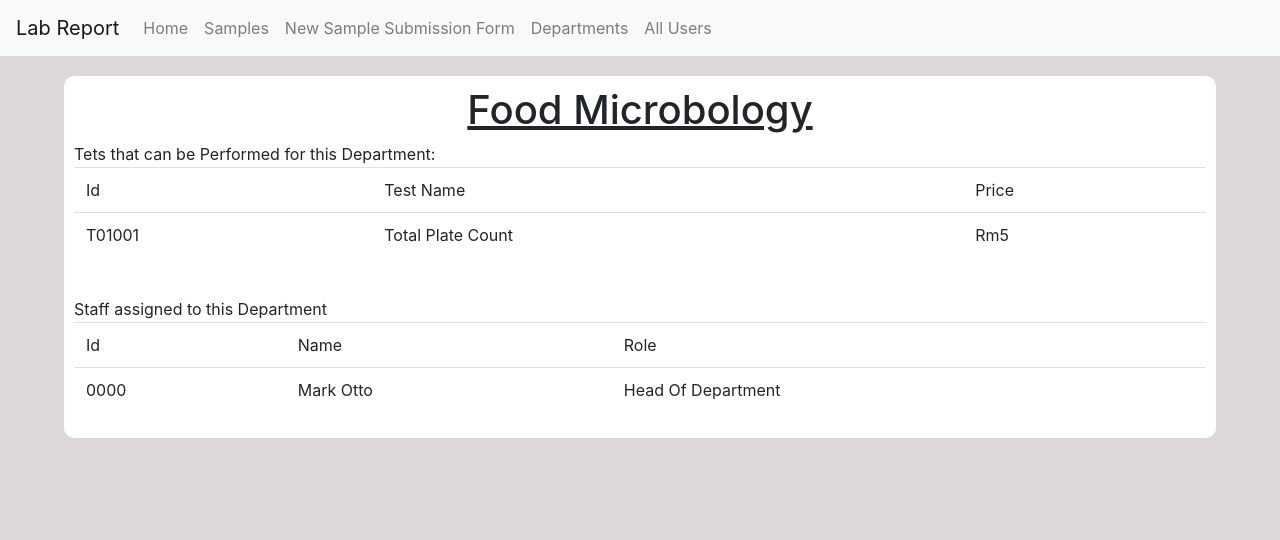
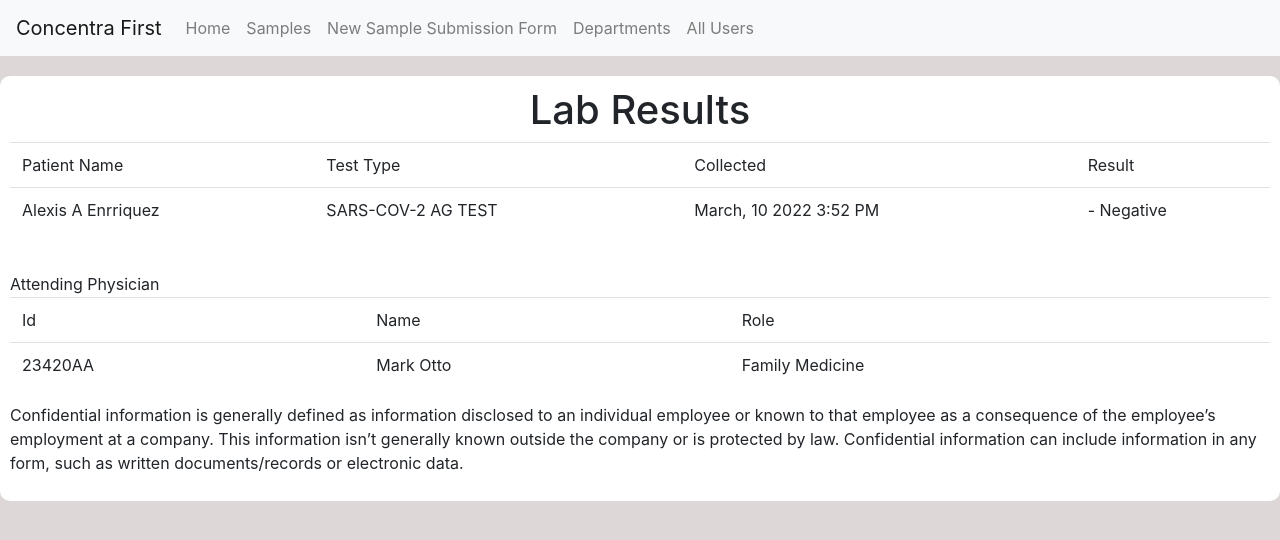
Before and after one commit to I90K/labReport, a plain HTML site: page department.html in a window 1280 px wide. Drawn offline with nearby package versions, Linux system fonts and the light colour scheme.

Commit message:
dfgh
dhgghdf

```diff
--- a/department.html
+++ b/department.html
@@ -14,7 +14,7 @@
     <script src="https://cdn.jsdelivr.net/npm/popper.js@1.16.0/dist/umd/popper.min.js" integrity="sha384-Q6E9RHvbIyZFJoft+2mJbHaEWldlvI9IOYy5n3zV9zzTtmI3UksdQRVvoxMfooAo" crossorigin="anonymous"></script>
     <script src="https://stackpath.bootstrapcdn.com/bootstrap/4.4.1/js/bootstrap.min.js" integrity="sha384-wfSDF2E50Y2D1uUdj0O3uMBJnjuUD4Ih7YwaYd1iqfktj0Uod8GCExl3Og8ifwB6" crossorigin="anonymous"></script>
     <nav class="navbar navbar-expand-lg navbar-light bg-light">
-      <a class="navbar-brand" href="#">Lab Report</a>
+      <a class="navbar-brand" href="#">Concentra First</a>
       <button class="navbar-toggler" type="button" data-toggle="collapse" data-target="#navbarSupportedContent" aria-controls="navbarSupportedContent" aria-expanded="false" aria-label="Toggle navigation">
         <span class="navbar-toggler-icon"></span>
       </button>
@@ -42,25 +42,29 @@
 
   <body style="background-color: #c7bcbc98;">
     <div class="container">
-      <h1 style="text-align: center; text-decoration:underline;">Food Microbology</h1>
-      <p style="margin-bottom: 1px;">Tets that can be Performed for this Department:</p>
+      <h1 style="text-align: center;">Lab Results</h1>
+
       <table class="table">
         <thead>
           <tr>
-            <td>Id</td>
-            <td>Test Name</td>
-            <td>Price</td>
+            <td>Patient Name</td>
+            <td>Test Type</td>
+            <td>Collected</td>
+            <td>Result</td>
+
           </tr>
         </thead>
         <tbody>
           <tr>
-            <td>T01001</td>
-            <td>Total Plate Count</td>
-            <td>Rm5</td>
+            <td>Alexis A Enrriquez</td>
+            <td>SARS-COV-2 AG TEST</td>
+            <td>March, 10 2022 3:52 PM</td>
+            <td>- Negative</td>
+
           </tr>
         </tbody>
       </table><br>
-      <p style="margin-bottom: 1px;">Staff assigned to this Department</p>
+      <p style="margin-bottom: 1px;">Attending Physician</p>
       <table class="table">
         <thead>
           <tr>
@@ -71,13 +75,17 @@
         </thead>
         <tbody>
           <tr>
-            <td>0000</td>
+            <td>23420AA</td>
             <td>Mark Otto</td>
-            <td>Head Of Department</td>
+            <td>Family Medicine</td>
           </tr>
+
         </tbody>
+
       </table>
+      <p>Confidential information is generally defined as information disclosed to an individual employee or known to that employee as a consequence of the employee’s employment at a company. This information isn’t generally known outside the company or is protected by law. Confidential information can include information in any form, such as written documents/records or electronic data.</p>
     </div>
+    <p></p>
   </body>
   <style>
     .container{
@@ -85,7 +93,7 @@
       background-color: white;
       border-radius: 10px;
       box-shadow: whitesmoke;
-      width:90%;
+      width:100%;
       padding: 10px;
       margin: auto;
       margin-top: 20px;
```
Also changed, not shown: home.html (+1 -1 lines).
